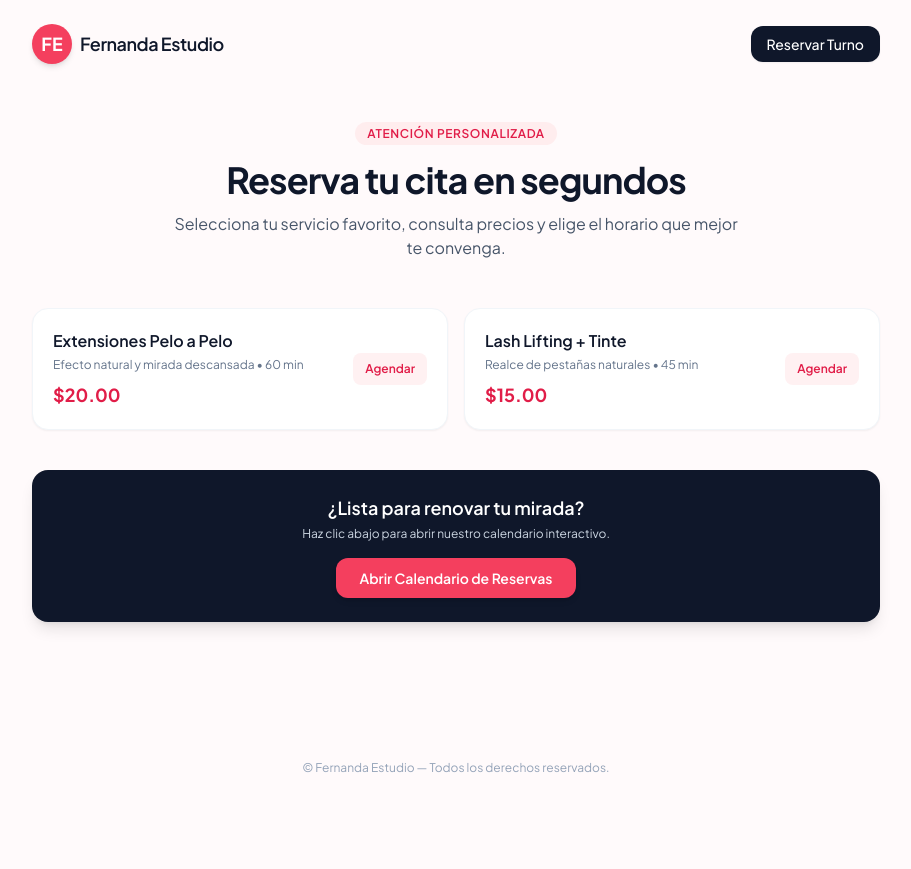
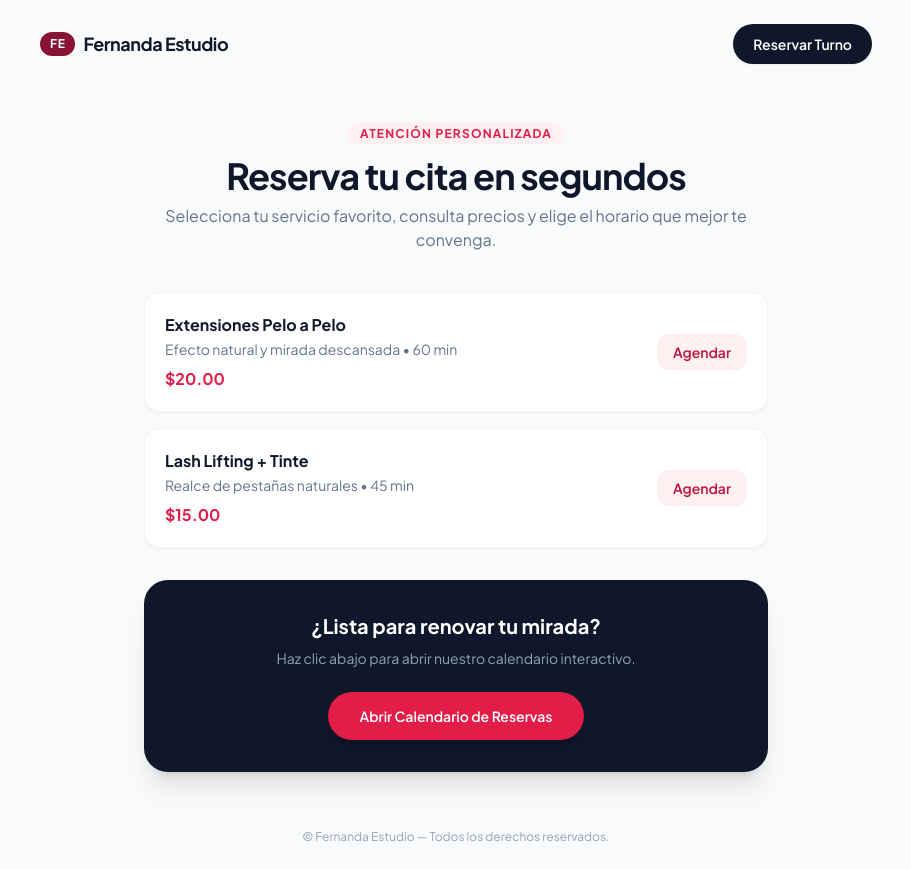
Before and after one commit to cetapole-web/fernanda-estudio, a plain HTML site: page index.html in a window 1280 px wide. Shown: the whole page, without its empty margins (184-1095 px from the left). Before the commit the page ends 800 px from the top, so only its background shows below. Drawn offline with nearby package versions, Linux system fonts and the light colour scheme; a script that the page names is missing.

Commit message:
Update index.html

```diff
--- a/index.html
+++ b/index.html
@@ -1,84 +1,84 @@
 <!DOCTYPE html>
 <html lang="es">
 <head>
-  <meta charset="UTF-8" />
-  <meta name="viewport" content="width=device-width, initial-scale=1.0" />
-  <title>Reserva tu Turno - Fernanda Estudio</title>
+    <meta charset="UTF-8">
+    <meta name="viewport" content="width=device-width, initial-scale=1.0">
+    <title>Fernanda Estudio — Reserva tu Cita</title>
     <!-- Tailwind CSS CDN -->
     <script src="https://cdn.tailwindcss.com"></script>
-  <!-- Script oficial de Tally para popups e embeds fluidos -->
-  <script src="https://tally.so/widgets/embed.js"></script>
+    <!-- Tally Embed Script -->
+    <script async src="https://tally.so/widgets/embed.js"></script>
     <style>
         @import url('https://fonts.googleapis.com/css2?family=Plus+Jakarta+Sans:wght@400;500;600;700&display=swap');
-    body { font-family: 'Plus Jakarta Sans', sans-serif; }
+        body {
+            font-family: 'Plus Jakarta Sans', sans-serif;
+            background-color: #f8fafc;
+        }
     </style>
 </head>
-<body class="bg-rose-50/30 text-slate-800 antialiased min-h-screen flex flex-col justify-between">
+<body class="min-h-screen flex flex-col justify-between text-slate-800">
 
     <!-- Header / Navbar -->
-  <header class="max-w-4xl mx-auto w-full px-6 py-6 flex items-center justify-between">
-    <div class="flex items-center gap-2">
-      <div class="w-10 h-10 rounded-full bg-rose-500 text-white flex items-center justify-center font-bold text-lg shadow-md">FE</div>
-      <span class="font-semibold text-lg tracking-tight text-slate-900">Fernanda Estudio</span>
+    <header class="w-full py-6 px-8 flex justify-between items-center max-w-4xl mx-auto">
+        <div class="flex items-center space-x-2">
+            <span class="bg-rose-900 text-white text-xs font-bold px-2.5 py-1 rounded-full uppercase tracking-wider">FE</span>
+            <span class="font-bold text-lg tracking-tight text-slate-900">Fernanda Estudio</span>
         </div>
-    <a href="#tally-open=https://tally.so/r/6D8Z0o"
-       data-tally-open="https://tally.so/r/6D8Z0o"
-       data-tally-layout="modal"
-       data-tally-width="500"
-       class="bg-slate-900 text-white hover:bg-slate-800 px-4 py-2 rounded-xl text-sm font-medium transition shadow-sm">
+        <button data-tally-open="mO56y5" data-tally-emoji-text="✨" data-tally-emoji-animation="wave" class="bg-slate-900 hover:bg-slate-800 text-white text-sm font-semibold px-5 py-2.5 rounded-full transition-all shadow-sm">
             Reservar Turno
-    </a>
+        </button>
     </header>
 
+    <!-- Main Content -->
+    <main class="max-w-2xl mx-auto px-6 py-8 flex-grow w-full">
         <!-- Hero Section -->
-  <main class="max-w-4xl mx-auto px-6 py-8 w-full flex-grow">
-    <div class="text-center max-w-xl mx-auto mb-12">
-      <span class="text-rose-600 font-semibold text-xs tracking-wider uppercase bg-rose-100/60 px-3 py-1 rounded-full">Atención Personalizada</span>
-      <h1 class="text-3xl md:text-4xl font-bold mt-4 text-slate-900 tracking-tight">Reserva tu cita en segundos</h1>
-      <p class="text-slate-600 mt-3 text-sm md:text-base">Selecciona tu servicio favorito, consulta precios y elige el horario que mejor te convenga.</p>
+        <div class="text-center mb-10">
+            <span class="text-rose-600 text-xs font-bold uppercase tracking-widest bg-rose-50 px-3 py-1 rounded-full">Atención Personalizada</span>
+            <h1 class="text-3xl sm:text-4xl font-extrabold text-slate-900 mt-3 tracking-tight">Reserva tu cita en segundos</h1>
+            <p class="text-slate-500 text-sm sm:text-base mt-2">Selecciona tu servicio favorito, consulta precios y elige el horario que mejor te convenga.</p>
         </div>
 
-    <!-- Menú de Servicios (Cards de Alta Calidad UX) -->
-    <div class="grid grid-cols-1 md:grid-cols-2 gap-4">
-
-      <!-- Card Servicio 1 -->
-      <div class="bg-white p-5 rounded-2xl border border-slate-100 shadow-sm hover:shadow-md transition flex justify-between items-center">
+        <!-- Services List -->
+        <div class="space-y-4 mb-8">
+            <!-- Service 1 -->
+            <div class="bg-white p-5 rounded-2xl border border-slate-100 shadow-sm flex items-center justify-between transition-hover hover:border-slate-200">
                 <div>
-          <h3 class="font-semibold text-slate-900">Extensiones Pelo a Pelo</h3>
-          <p class="text-xs text-slate-500 mt-1">Efecto natural y mirada descansada • 60 min</p>
-          <span class="inline-block text-rose-600 font-bold text-lg mt-2">$20.00</span>
+                    <h3 class="font-bold text-slate-900 text-base">Extensiones Pelo a Pelo</h3>
+                    <p class="text-slate-500 text-xs sm:text-sm mt-0.5">Efecto natural y mirada descansada • 60 min</p>
+                    <span class="text-rose-600 font-bold text-base mt-2 inline-block">$20.00</span>
                 </div>
-        <button data-tally-open="https://tally.so/r/6D8Z0o" data-tally-layout="modal" class="bg-rose-50 text-rose-600 hover:bg-rose-100 px-3 py-2 rounded-lg text-xs font-semibold transition">
+                <button data-tally-open="mO56y5" data-tally-emoji-text="✨" data-tally-emoji-animation="wave" class="bg-rose-50 hover:bg-rose-100 text-rose-700 font-semibold text-xs sm:text-sm px-4 py-2 rounded-xl transition-all">
                     Agendar
                 </button>
             </div>
 
-      <!-- Card Servicio 2 -->
-      <div class="bg-white p-5 rounded-2xl border border-slate-100 shadow-sm hover:shadow-md transition flex justify-between items-center">
+            <!-- Service 2 -->
+            <div class="bg-white p-5 rounded-2xl border border-slate-100 shadow-sm flex items-center justify-between transition-hover hover:border-slate-200">
                 <div>
-          <h3 class="font-semibold text-slate-900">Lash Lifting + Tinte</h3>
-          <p class="text-xs text-slate-500 mt-1">Realce de pestañas naturales • 45 min</p>
-          <span class="inline-block text-rose-600 font-bold text-lg mt-2">$15.00</span>
+                    <h3 class="font-bold text-slate-900 text-base">Lash Lifting + Tinte</h3>
+                    <p class="text-slate-500 text-xs sm:text-sm mt-0.5">Realce de pestañas naturales • 45 min</p>
+                    <span class="text-rose-600 font-bold text-base mt-2 inline-block">$15.00</span>
                 </div>
-        <button data-tally-open="https://tally.so/r/6D8Z0o" data-tally-layout="modal" class="bg-rose-50 text-rose-600 hover:bg-rose-100 px-3 py-2 rounded-lg text-xs font-semibold transition">
+                <button data-tally-open="mO56y5" data-tally-emoji-text="✨" data-tally-emoji-animation="wave" class="bg-rose-50 hover:bg-rose-100 text-rose-700 font-semibold text-xs sm:text-sm px-4 py-2 rounded-xl transition-all">
                     Agendar
                 </button>
             </div>
-
         </div>
 
-    <!-- Banner directo a la reserva -->
-    <div class="mt-10 bg-slate-900 text-white rounded-2xl p-6 text-center shadow-lg">
-      <h2 class="text-lg font-semibold">¿Lista para renovar tu mirada?</h2>
-      <p class="text-xs text-slate-300 mt-1">Haz clic abajo para abrir nuestro calendario interactivo.</p>
-      <button data-tally-open="https://tally.so/r/6D8Z0o" data-tally-layout="modal" class="mt-4 bg-rose-500 hover:bg-rose-600 text-white px-6 py-2.5 rounded-xl text-sm font-semibold transition shadow-md">
+        <!-- Big CTA Card -->
+        <div class="bg-slate-900 text-white rounded-3xl p-8 text-center shadow-xl relative overflow-hidden">
+            <div class="relative z-10">
+                <h2 class="text-lg sm:text-xl font-bold mb-2">¿Lista para renovar tu mirada?</h2>
+                <p class="text-slate-400 text-xs sm:text-sm mb-6">Haz clic abajo para abrir nuestro calendario interactivo.</p>
+                <button data-tally-open="mO56y5" data-tally-emoji-text="✨" data-tally-emoji-animation="wave" class="bg-rose-600 hover:bg-rose-500 text-white font-semibold text-sm px-8 py-3.5 rounded-full transition-all shadow-lg w-full sm:w-auto">
                     Abrir Calendario de Reservas
                 </button>
+            </div>
         </div>
     </main>
 
     <!-- Footer -->
-  <footer class="text-center py-6 text-xs text-slate-400">
+    <footer class="w-full text-center py-6 text-slate-400 text-xs border-t border-slate-100 mt-auto">
         © Fernanda Estudio — Todos los derechos reservados.
     </footer>
 
```
Lines whose indentation alone changed are shown as unchanged.
